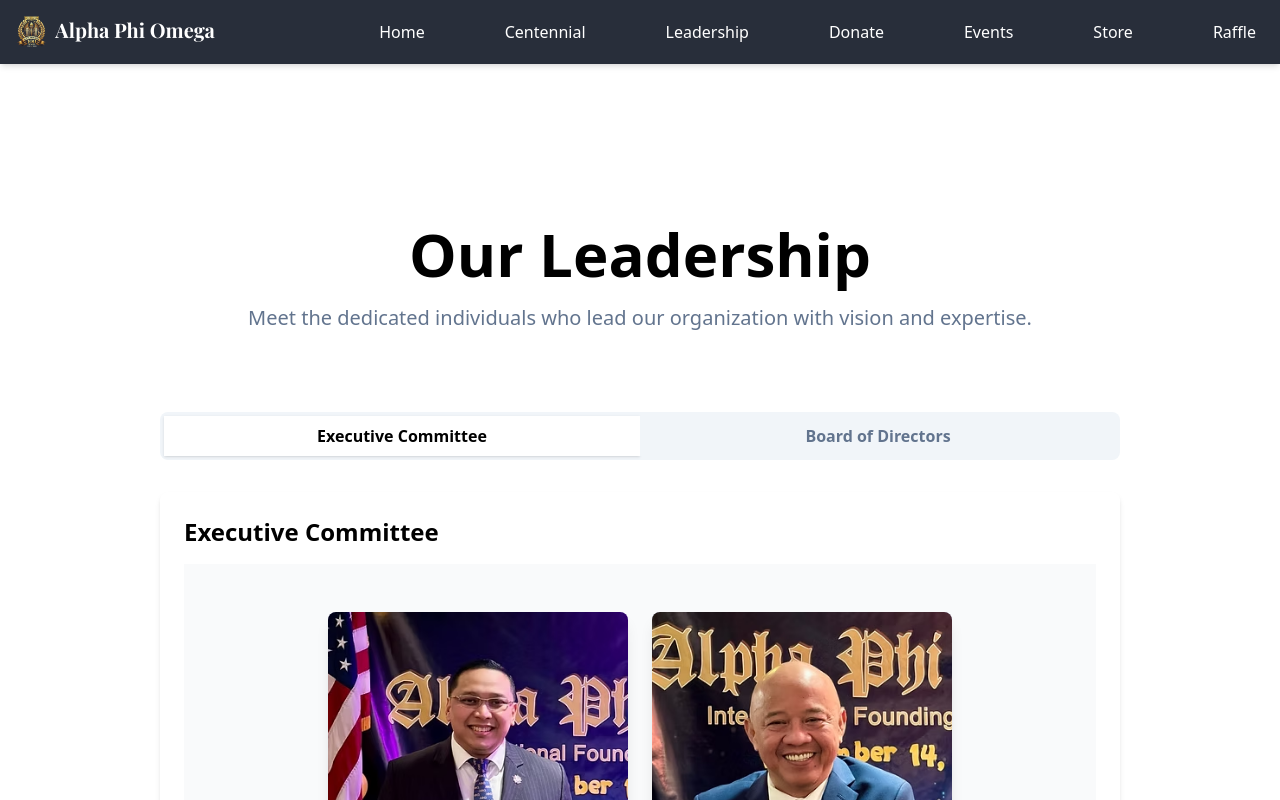
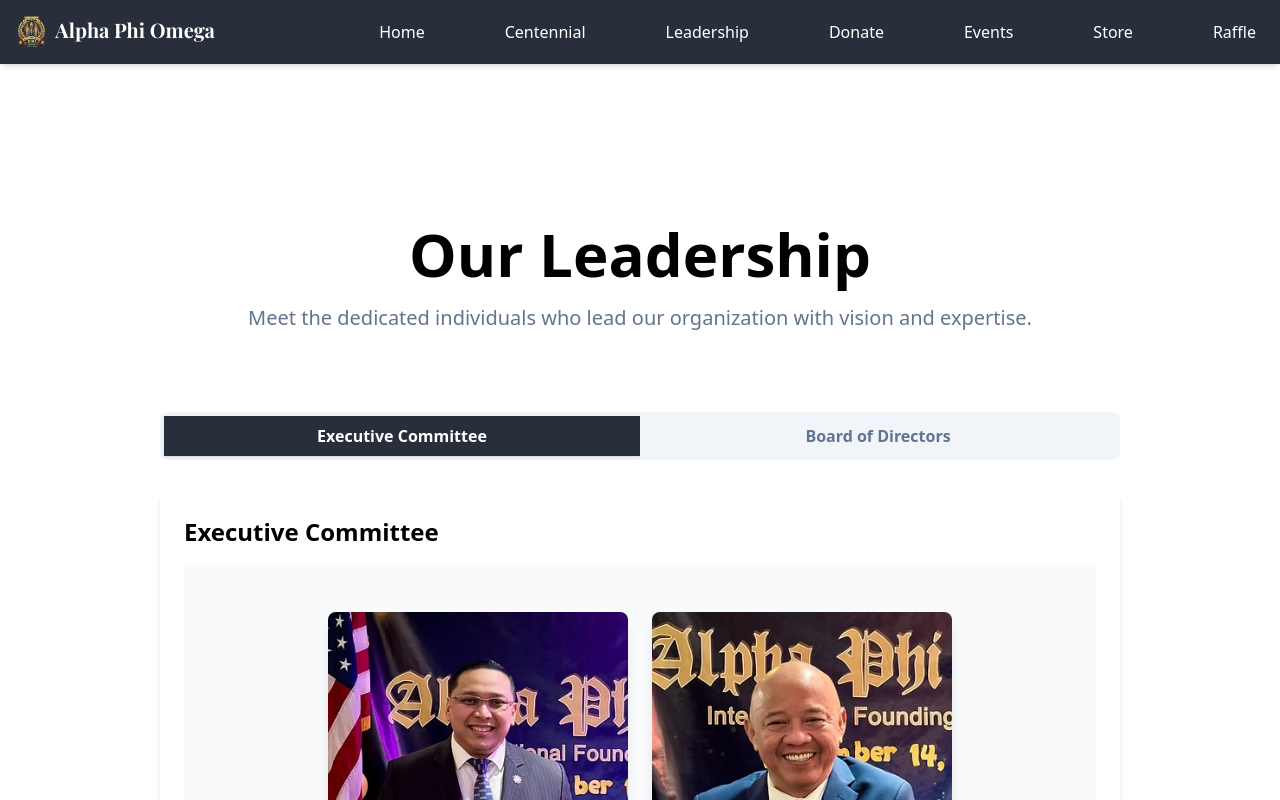
Before and after one commit to migodlcrz/apo-frontend, a React (Vite) app: page /leadership in a window 1280 px wide. Shown: the top 800 px of the page. Built offline with nearby package versions, Linux system fonts and the light colour scheme.

Commit message:
Change tab selector color

```diff
--- a/src/pages/LeadershipPage.tsx
+++ b/src/pages/LeadershipPage.tsx
@@ -24,9 +24,9 @@ const LeadershipPage = () => {
       <div className="flex flex-col w-full px-2 lg:px-40">
         <div className="flex flex-row w-full bg-slate-100 rounded-lg overflow-hidden p-1">
           <button
-            className={`w-1/2 py-2 transition-all duration-300 font-semibold ${
+            className={`w-1/2 py-2 transition-all duration-300 font-semibold hover:cursor-pointer ${
               activeTab === "executive"
-                ? "bg-white text-black shadow"
+                ? "bg-[#282e3a] text-white shadow"
                 : "bg-slate-100 text-slate-500"
             }`}
             onClick={() => setActiveTab("executive")}
@@ -34,9 +34,9 @@ const LeadershipPage = () => {
             Executive Committee
           </button>
           <button
-            className={`w-1/2 py-2 transition-all duration-300 font-semibold ${
+            className={`w-1/2 py-2 transition-all duration-300 font-semibold hover:cursor-pointer ${
               activeTab === "board"
-                ? "bg-white text-black shadow"
+                ? "bg-[#282e3a] text-white shadow"
                 : "bg-slate-100 text-slate-500"
             }`}
             onClick={() => setActiveTab("board")}
```
